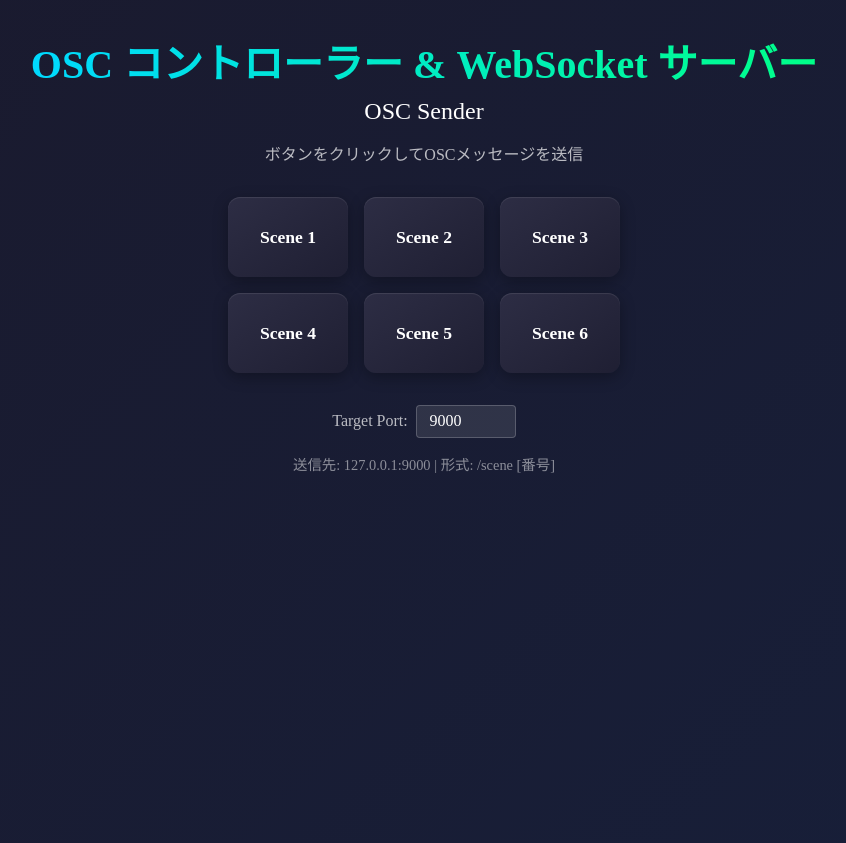
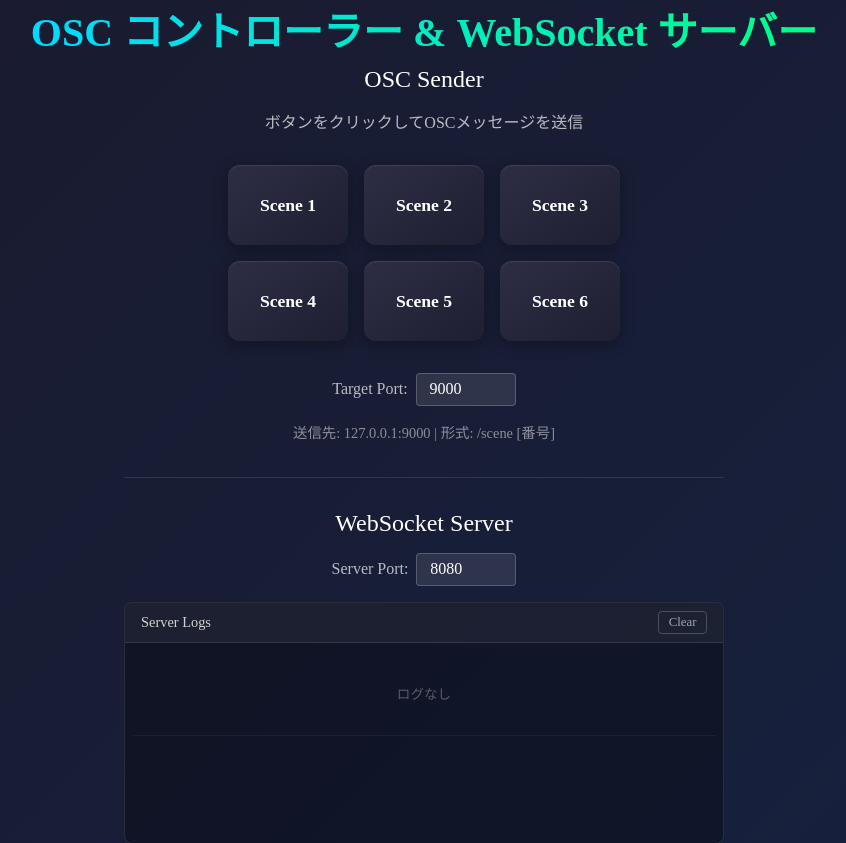
Before and after one commit to kmrtmk03/websocket-server, a React (Vite) app: page / in a window 1280 px wide. Shown: the top 843 px of the page, without its empty margins (216-1062 px from the left). Built offline with nearby package versions, Linux system fonts and the light colour scheme.

Commit message:
feat: style調整

```diff
--- a/src/App.sass
+++ b/src/App.sass
@@ -4,4 +4,3 @@
   margin: 0 auto
   text-align: center
   width: 100svw
-  height: calc(var(--vh, 1vh) * 100)
--- a/src/pages/HomePage.sass
+++ b/src/pages/HomePage.sass
@@ -4,7 +4,6 @@
   align-items: center
   justify-content: center
   min-height: 100vh
-  padding: 2rem
   background: linear-gradient(135deg, #1a1a2e 0%, #16213e 100%)
   color: #fff
 
```
